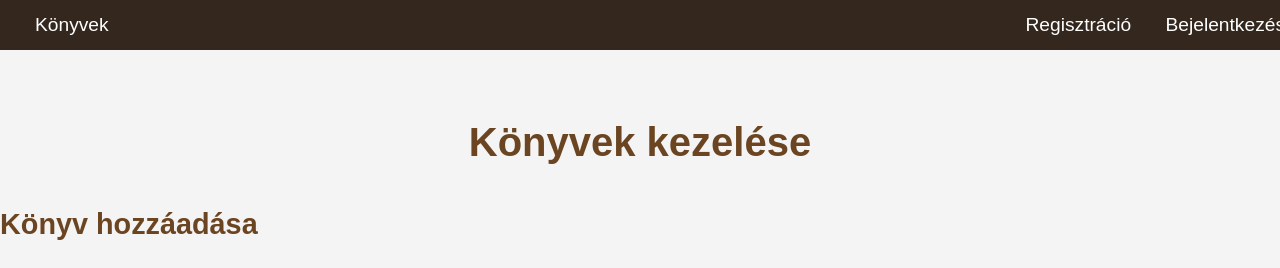
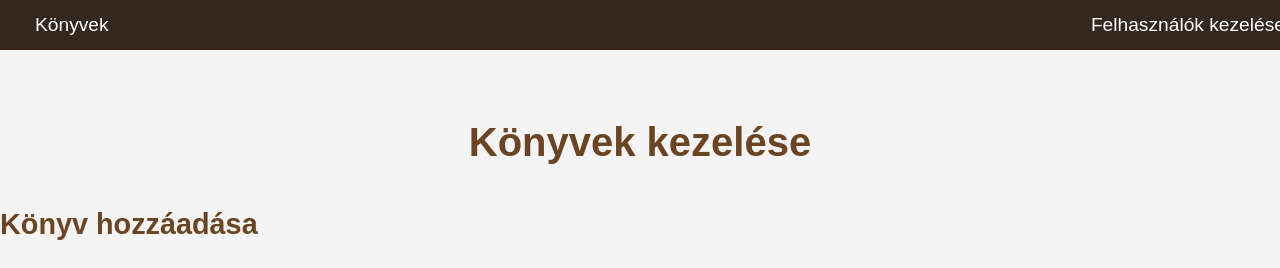
Before and after one commit to Patrisssa/webfejlesztes, a Flask app: page /admin in a window 1280 px wide. Shown: the top 268 px of the page. Run offline with Flask 2, Linux system fonts and the light colour scheme; data that the repository does not hold is empty.

Commit message:
Navbar igazítása, adatbázis töltése

```diff
--- a/templates/admin.html
+++ b/templates/admin.html
@@ -9,22 +9,11 @@
 <body class="admin-body">
 
     <div class="navbar">
-        <!-- Bal oldali menü -->
         <div class="navbar-left">
             <a href="/" class="navbar-link">Könyvek</a>
-            {% if current_user.is_authenticated and current_user.is_admin %}
-                <a href="/admin" class="navbar-link">Admin</a>
-            {% endif %}
         </div>
-        <!-- Jobb oldali menü -->
         <div class="navbar-right">
-            {% if not current_user.is_authenticated %}
-                <a href="/register" class="navbar-link">Regisztráció</a>
-                <a href="/login" class="navbar-link">Bejelentkezés</a>
-            {% else %}
-                <a href="/profile" class="navbar-link">Profil</a>
-                <a href="/logout" class="navbar-link">Kijelentkezés</a>
-            {% endif %}
+            <a href="/admin/users" class="navbar-link">Felhasználók kezelése</a>
         </div>
     </div>
 
```
Also changed, not shown: templates/users.html (+1 -12 lines).
